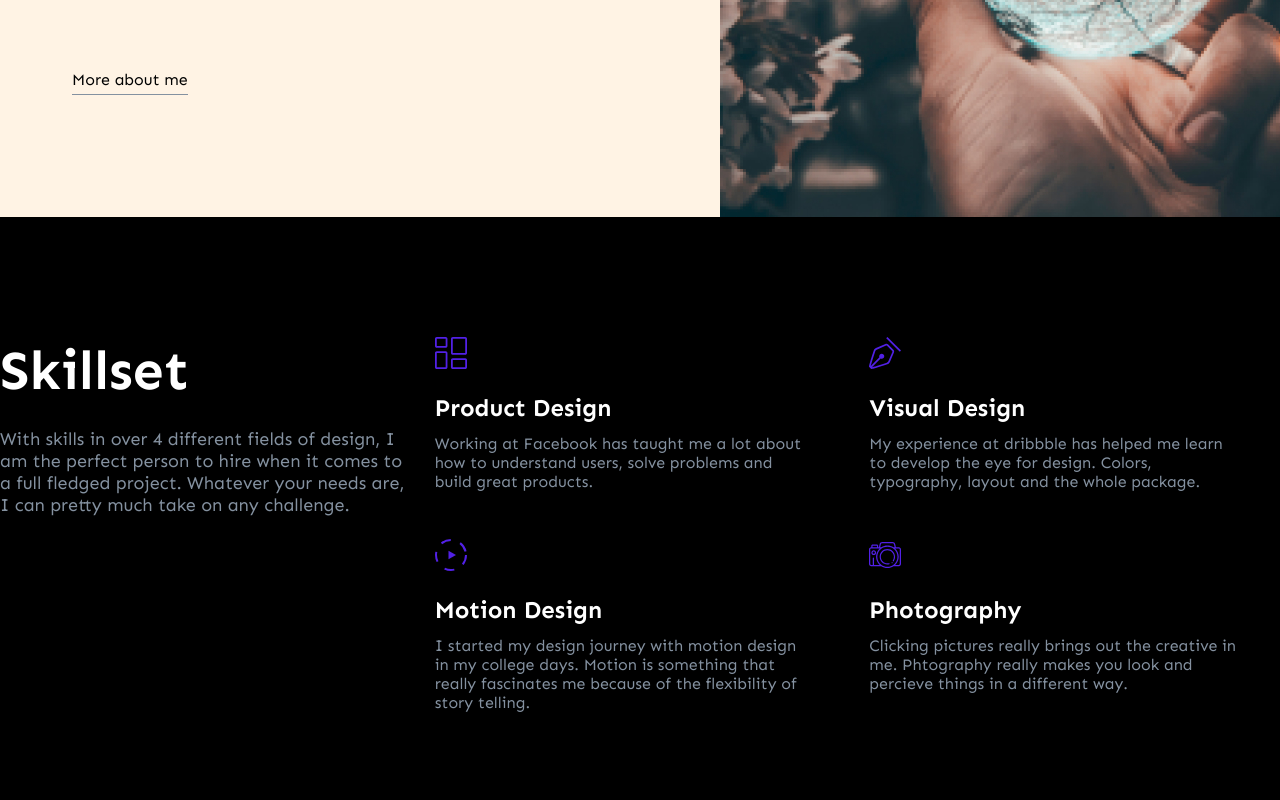
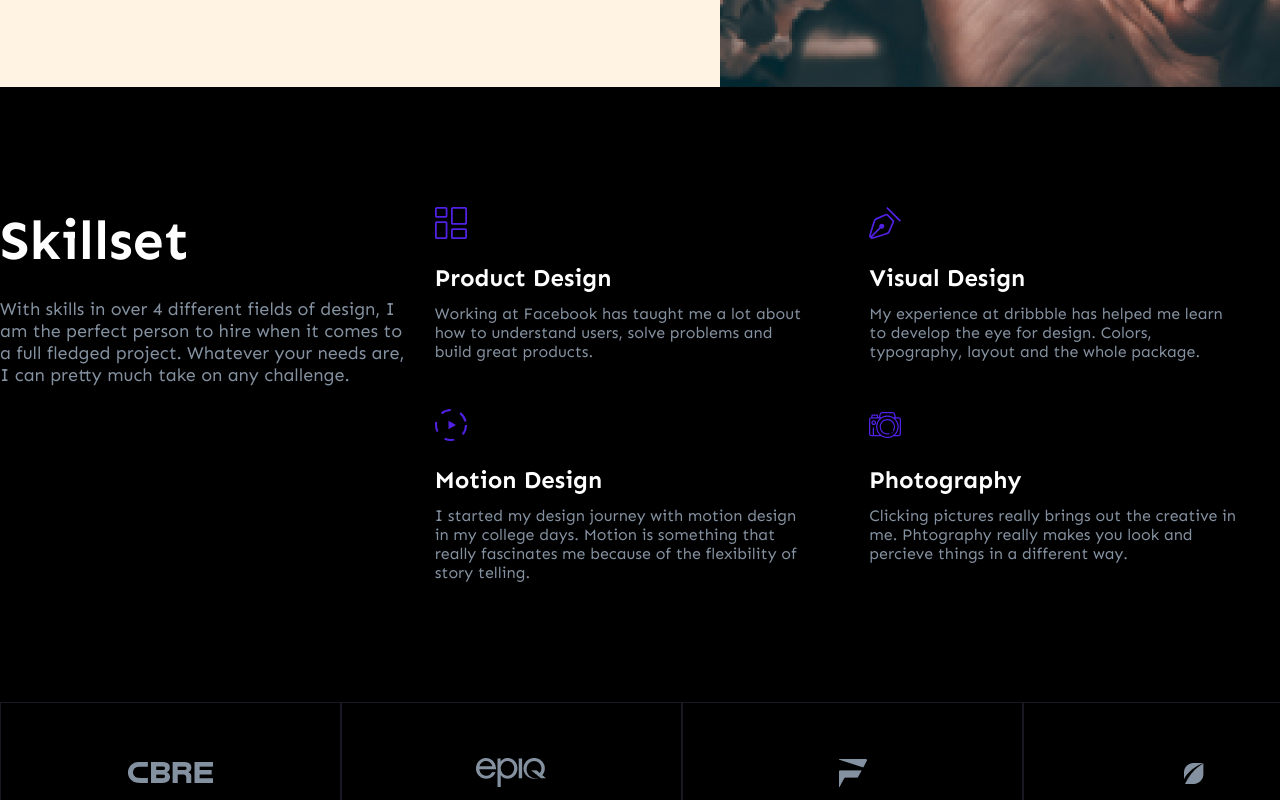
Before and after one commit to frontenderboy/Portfolio-Designer, a plain HTML site: page index.html in a window 1280 px wide. Shown: the part 2000-2800 px from the top of the page. Drawn offline with Linux system fonts and the light colour scheme.

Commit message:
feat: add companies section

```diff
--- a/index.html
+++ b/index.html
@@ -29,7 +29,7 @@
         </div>
 
         <div class="main-info">
-            <img src="./img/header-image.jpg" alt="" class="header__image" width="750">
+            <img src="./img/header-image.webp" alt="" class="header__image" width="750">
             <div class="info__text">
                 <h1 class="info__text-title">I’m Robin Williams. A Product Designer <span>based in Italy.</span></h1>
                 <p class="info__text-subtitle">I’m probably the most passionate designer you will ever get to work with. If you have a great project that needs some amazing skills, I’m your guy.</p>
@@ -104,6 +104,25 @@
                 </div>
             </div>
         </section>
+
+        <section class="section-companies">
+            <div class="container">
+                <div class="companies-wrapper">
+                    <div class="company-item">
+                        <img src="./img/companies/cbre.png" alt="Cbre Company" class="company-image">
+                    </div>
+                    <div class="company-item">
+                        <img src="./img/companies/epiq.png" alt="Epiq Company" class="company-image">
+                    </div>
+                    <div class="company-item">
+                        <img src="./img/companies/f-company.png" alt="F company" class="company-image">
+                    </div>
+                    <div class="company-item">
+                        <img src="./img/companies/fresh.png" alt="Fresh Company" class="company-image">
+                    </div>
+                </div>
+            </div>
+        </section>
     </main>
 </body>
 </html>
--- /dev/null
+++ b/sass/components/_companies.scss
@@ -0,0 +1,8 @@
+.companies-wrapper {
+    display: flex;
+}
+
+.company-item {
+    padding: 55px 127px;
+    border: 1px solid $color-hero-section;
+}
--- a/sass/style.scss
+++ b/sass/style.scss
@@ -13,3 +13,4 @@
 @import "components/experience";
 @import "components/philosophy";
 @import "components/skillset";
+@import "components/companies";
```
Also changed, not shown: img/companies/cbre.png (added), img/companies/epiq.png (added), img/companies/f-company.png (added), img/companies/fresh.png (added), img/header-image.jpg (deleted), img/header-image.webp (added), sass/style.css, 1 other file.
